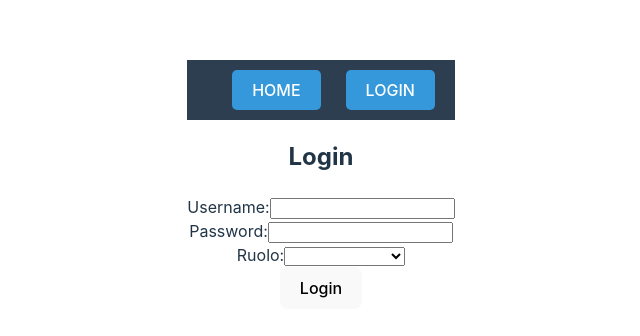
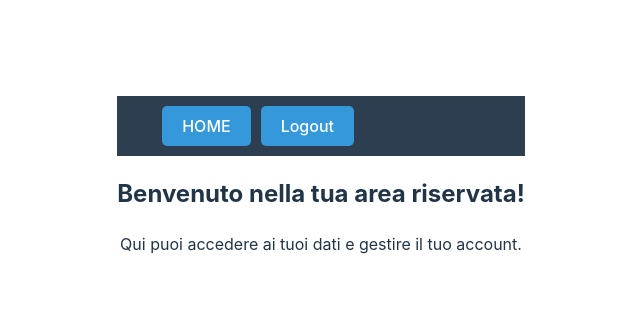
Before and after one commit to FabioAccavone/AppPalestraWeb, a React (Vite) app: page /AreaRiservata in a window 1280 px wide. Before the commit this address led to /login. Shown: the part 216-552 px from the top of the page, without its empty margins (319-959 px from the left). Built offline with nearby package versions, Linux system fonts and the light colour scheme; sample sign-in values are in the browser's storage.

Commit message:
Modifica della NavBar personalizzata e gestione dell'utente loggato tramite ContextAPI

```diff
--- a/package.json
+++ b/package.json
@@ -35,7 +35,7 @@
     "globals": "^15.14.0",
     "postcss": "^8.5.1",
     "react-router-dom": "^7.1.3",
-    "tailwindcss": "^4.0.1",
+    "tailwindcss": "^4.0.2",
     "vite": "^6.0.5"
   }
 }
--- a/src/App.jsx
+++ b/src/App.jsx
@@ -5,15 +5,30 @@ import viteLogo from '/vite.svg'
 import './App.css'
 import Login from './pages/Login'
 import NavBar from './components/NavBar'
-import { ToastContainer } from 'react-toastify';  // Importa il componente ToastContainer
+import { useLocation } from 'react-router-dom';
+import { useEffect,useState } from 'react';
+import { ToastContainer, toast } from 'react-toastify';  // Importa
+import 'react-toastify/dist/ReactToastify.css'; // Stili
 
 function App() {
+
+  const location = useLocation(); // Ottieni la posizione attuale
+
+  const [messageShown, setMessageShown] = useState(false); // Stato per controllare se il messaggio è stato mostrato
+
+  useEffect(() => {
+    if (location.state && location.state.message && !messageShown) {
+      toast.success(location.state.message); // Mostra il toast con il messaggio di successo
+      setMessageShown(true); // Imposta che il messaggio è stato mostrato
+    }
+  }, [location, messageShown]); // Esegui quando cambia la posizione, ma solo se il messaggio non è già stato mostrato
 
   return (
     <>
     {/* Posizione globale del ToastContainer */}
       <NavBar/>
       <h1>Benvenuto nella HomePage</h1>
+      <ToastContainer position="top-right" autoClose={3000} hideProgressBar={false} />
     </>
   )
 }
--- a/src/components/NavBar.jsx
+++ b/src/components/NavBar.jsx
@@ -1,49 +1,67 @@
 import React from 'react'
 import ReactDOM from 'react-dom/client'
-import { Link } from "react-router-dom";
-import { useNavigate } from 'react-router-dom';
+import  { useContext } from 'react';
+import { Link, useNavigate } from "react-router-dom";
+import { AuthContext } from '../context/AuthContext'; // Importa il contesto
 import './NavBar.css';  // Importa il file CSS
 
 function NavBar(){
 
     const navigate = useNavigate();
+    const { user, logout } = useContext(AuthContext); // Usa il contesto per ottenere l'utente
 
     // Controlla se il token è presente in localStorage
-    const isLoggedIn = !!localStorage.getItem('token');
+    const isLoggedIn = !!user; // Verifica se l'utente è loggato
+
 
     // Funzione per il logout
     const handleLogout = () => {
-      localStorage.removeItem('token'); // Rimuovi il token
-      localStorage.removeItem('role'); // Rimuovi il ruolo
-      navigate('/'); // Reindirizza alla home page
+      logout(); //Elimino il contesto e il localStorage
+      navigate('/',{ state: { message: 'Logout successful!' } }); // Reindirizza alla home page
     };
 
     return (
         <nav className="navbar">
-          <div className="navbar-container">
+          <span className="navbar-container">
             <Link to="/" className="navbar-link">
               <button className="navbar-button">HOME</button>
             </Link>
 
             {/* Se l'utente è loggato, mostriamo i bottoni per il logout e altre pagine */}
             {isLoggedIn ? (
-              <div className="navbar-links">
+              <span className="navbar-links">
                 <button className="navbar-button" onClick={handleLogout}>
                   Logout
                 </button>
-                <Link to="/page1" className="navbar-link">
-                  <button className="navbar-button">Pagina 1</button>
-                </Link>
-                <Link to="/page2" className="navbar-link">
-                  <button className="navbar-button">Pagina 2</button>
-                </Link>
-              </div>
+                {// Se ha il ruolo di utente, mostriamo i bottoni della sua area personale
+                  user.role === 'utente' ? (
+                    <span className="navbar-links-utente">
+                        <Link to="/prenotazioni" className="navbar-link">
+                            <button className="navbar-button">Prenotazioni</button>
+                        </Link>
+                        <Link to="/schede" className="navbar-link">
+                            <button className="navbar-button">Schede</button>
+                        </Link>
+                        <Link to="/anagrafica" className="navbar-link">
+                            <button className="navbar-button">Anagrafica</button>
+                        </Link>
+                    </span>
+                  /* Se ha il ruolo di utente, mostriamo i bottoni della sua area personale */
+                ) : user.role === 'pt' ? (
+                    <span className="navbar-links-pt">
+                        <Link to="/gestisci-richieste" className="navbar-link">
+                            <button className="navbar-button">Gestisci Richieste</button>
+                        </Link>
+                    </span>
+                ) : null}
+              </span>
+              //Se non è loggato, mostriamo il bottone per  il Login
             ) : (
               <Link to="/login" className="navbar-link">
                 <button className="navbar-button">LOGIN</button>
               </Link>
             )}
-          </div>
+          </span>
         </nav>
       );
 }
--- a/src/components/ProtectedRouter.jsx
+++ b/src/components/ProtectedRouter.jsx
@@ -2,7 +2,7 @@ import React from 'react';
 import { Navigate } from 'react-router-dom';
 
 const ProtectedRoute = ({ children }) => {
-  const token = localStorage.getItem('token'); // Verifica se il token è presente
+  const token = localStorage.getItem('user'); // Verifica se il token è presente
 
   if (!token) {
 
--- /dev/null
+++ b/src/context/AuthContext.jsx
@@ -0,0 +1,35 @@
+import { createContext, useState, useEffect } from 'react';
+
+export const AuthContext = createContext();
+
+const AuthProvider = ({ children }) => {
+  const [user, setUser] = useState(null);
+  // Carica i dati da localStorage al refresh
+  useEffect(() => {
+    const storedUser = localStorage.getItem('user');
+    if (storedUser) {
+      setUser(JSON.parse(storedUser));
+    }
+  }, []);
+
+  // Funzione per gestire il login
+  const login = (token, role, id) => {
+    const userData = { token, role, id };
+    setUser(userData);
+    localStorage.setItem('user', JSON.stringify(userData)); // Salva anche su localStorage
+  };
+
+  // Funzione per gestire il logout
+  const logout = () => {
+    setUser(null);
+    localStorage.removeItem('user');
+  };
+
+  return (
+    <AuthContext.Provider value={{ user, login, logout }}>
+      {children}
+    </AuthContext.Provider>
+  );
+};
+
+export default AuthProvider;
--- a/src/main.jsx
+++ b/src/main.jsx
@@ -6,6 +6,7 @@ import Login from './pages/Login.jsx'
 import { createBrowserRouter, RouterProvider } from 'react-router-dom'
 import AreaRiservata from './pages/AreaRiservata.jsx'
 import ProtectedRoute from './components/ProtectedRouter.jsx'
+import AuthProvider from './context/AuthContext.jsx';
 
 const router = createBrowserRouter([
     {
@@ -30,6 +31,8 @@ const router = createBrowserRouter([
 
 ReactDOM.createRoot(document.getElementById('root')).render(
     <React.StrictMode>
-    <RouterProvider router={router}/>
+        <AuthProvider>
+            <RouterProvider router={router}/>
+            </AuthProvider>
     </React.StrictMode>
 )
--- a/src/pages/AreaRiservata.jsx
+++ b/src/pages/AreaRiservata.jsx
@@ -23,7 +23,6 @@ const AreaRiservata = () => {
       <NavBar></NavBar>
       <h2>Benvenuto nella tua area riservata!</h2>
       <p>Qui puoi accedere ai tuoi dati e gestire il tuo account.</p>
-      {/* ToastContainer per mostrare i toast */}
       <ToastContainer position="top-right" autoClose={3000} hideProgressBar={false} />
     </div>
   );
--- a/src/pages/Login.jsx
+++ b/src/pages/Login.jsx
@@ -1,13 +1,15 @@
-import React, { useState } from 'react';
+import React, { useState, useContext } from 'react';
 import axios from 'axios';
 import NavBar from '../components/NavBar';
 import { Link } from 'react-router-dom';
 import { useNavigate } from 'react-router-dom';
-import { ToastContainer, toast } from 'react-toastify'; // Importa
+import { ToastContainer, toast } from 'react-toastify'; // Importa della notifica
+import { AuthContext } from '../context/AuthContext';
 import 'react-toastify/dist/ReactToastify.css'; // Stili
 
 
 const Login = () => {
+  const { login } = useContext(AuthContext); // Prendi la funzione login dal context
   const [username, setUsername] = useState('');
   const [password, setPassword] = useState('');
   const [error, setError] = useState('');
@@ -22,9 +24,9 @@ const Login = () => {
         password,
         role,
       });
-      // Salva il token JWT ricevuto nella risposta
-        localStorage.setItem('token', response.data.token);
-        localStorage.setItem('role', response.data.role);
+
+      login(response.data.token, response.data.role, response.data.idUser); //  Salva nel context
+      console.log(response.data.role);
         if (response.data.role === 'utente') {
           navigate('/AreaRiservata', { state: { message: 'Login successful Utente!' } });
         } else {
--- a/src/server/server.js
+++ b/src/server/server.js
@@ -41,8 +41,8 @@ app.post('/login', (req, res) => {
       if (err) return res.status(500).send('Error during password comparison');
       if (!isMatch) return res.status(401).send('Invalid password');
 
-      const token = jwt.sign({ id: user.id, role }, 'your_jwt_secret', { expiresIn: '1h' });
-      res.json({ token, role });
+      const token = jwt.sign({ id: user.idUtente, role }, 'your_jwt_secret', { expiresIn: '1h' });
+      res.json({ token, role, id: user.idUtente});
     });
   });
 });
--- a/vite.config.js
+++ b/vite.config.js
@@ -4,5 +4,5 @@ import tailwindcss from '@tailwindcss/vite'
 
 // https://vite.dev/config/
 export default defineConfig({
-  plugins: [react(),tailwindcss()],
+  plugins: [react()],
 })
```
Also changed, not shown: 1 other file (tests, documents, lock files or other folders).
